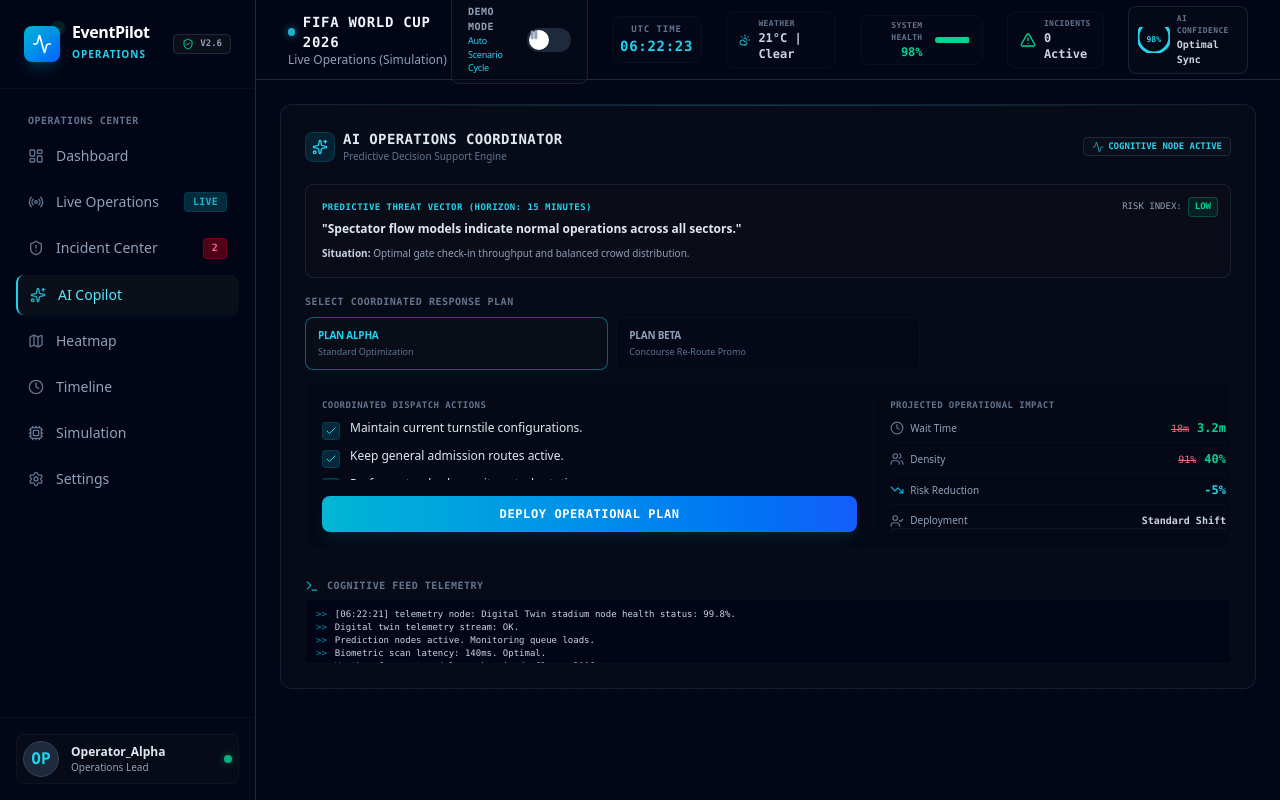
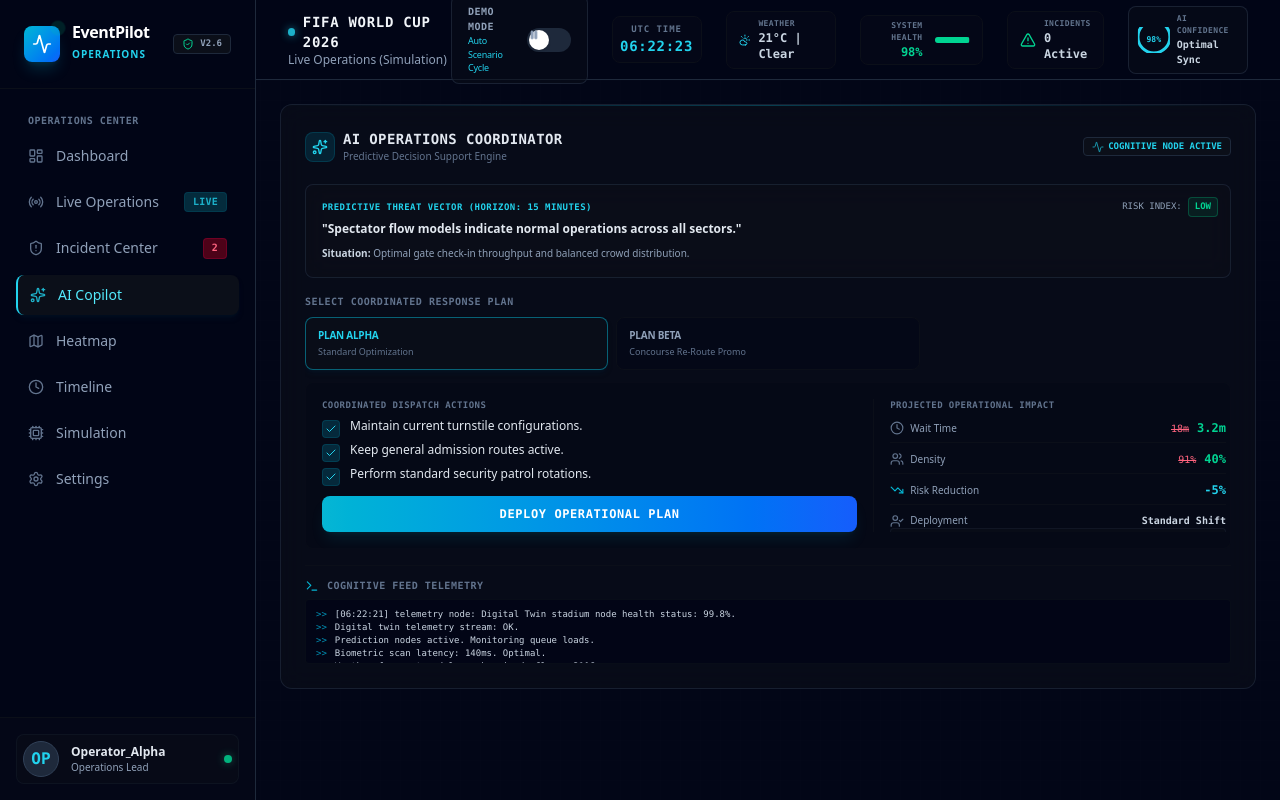
Before and after one commit to vidhi070518/EventPilot-AI, a Next.js app: page / in a window 1280 px wide. Both pictures are taken after a click on the button "AI Copilot". Built offline with nearby package versions, Linux system fonts and the light colour scheme.

Commit message:
fix: enforce flex-grow and overflow scroll on actions list to prevent Deploy button clipping

```diff
--- a/src/components/CopilotPanel.tsx
+++ b/src/components/CopilotPanel.tsx
@@ -206,11 +206,11 @@ export default function CopilotPanel({
                   <div className="flex-1 flex flex-row gap-4 min-h-0 bg-slate-950/20 border border-slate-900/60 rounded-lg p-4">
                     {/* Left 3 columns: Actions list */}
                     <div className="w-3/5 flex flex-col justify-between min-h-0 shrink-0">
-                      <div className="overflow-y-auto pr-1">
-                        <span className="text-[9px] font-bold text-slate-500 font-mono tracking-wider uppercase block mb-2">
+                      <div className="flex-1 min-h-0 overflow-y-auto pr-1">
+                        <span className="text-[9px] font-bold text-slate-500 font-mono tracking-wider uppercase block mb-1.5">
                           Coordinated Dispatch Actions
                         </span>
-                        <ul className="space-y-2 text-xs">
+                        <ul className="space-y-1 text-xs">
                           {activePlan.actions.map((action, idx) => (
                             <li key={idx} className="flex items-start gap-2.5 text-slate-200">
                               <span className="p-0.5 rounded bg-cyan-950/80 border border-cyan-800/40 text-cyan-400 mt-0.5">
@@ -223,7 +223,7 @@ export default function CopilotPanel({
                       </div>
 
                       {/* Apply button */}
-                      <div className="pt-4 shrink-0">
+                      <div className="pt-2.5 shrink-0">
                         {deployedPlanId === activePlan.id ? (
                           <div className="w-full flex items-center justify-center gap-2 py-2 px-4 rounded-lg bg-emerald-950/40 border border-emerald-800 text-emerald-400 text-xs font-bold font-mono tracking-wider">
                             <Zap className="w-4 h-4 text-emerald-400" />
```
